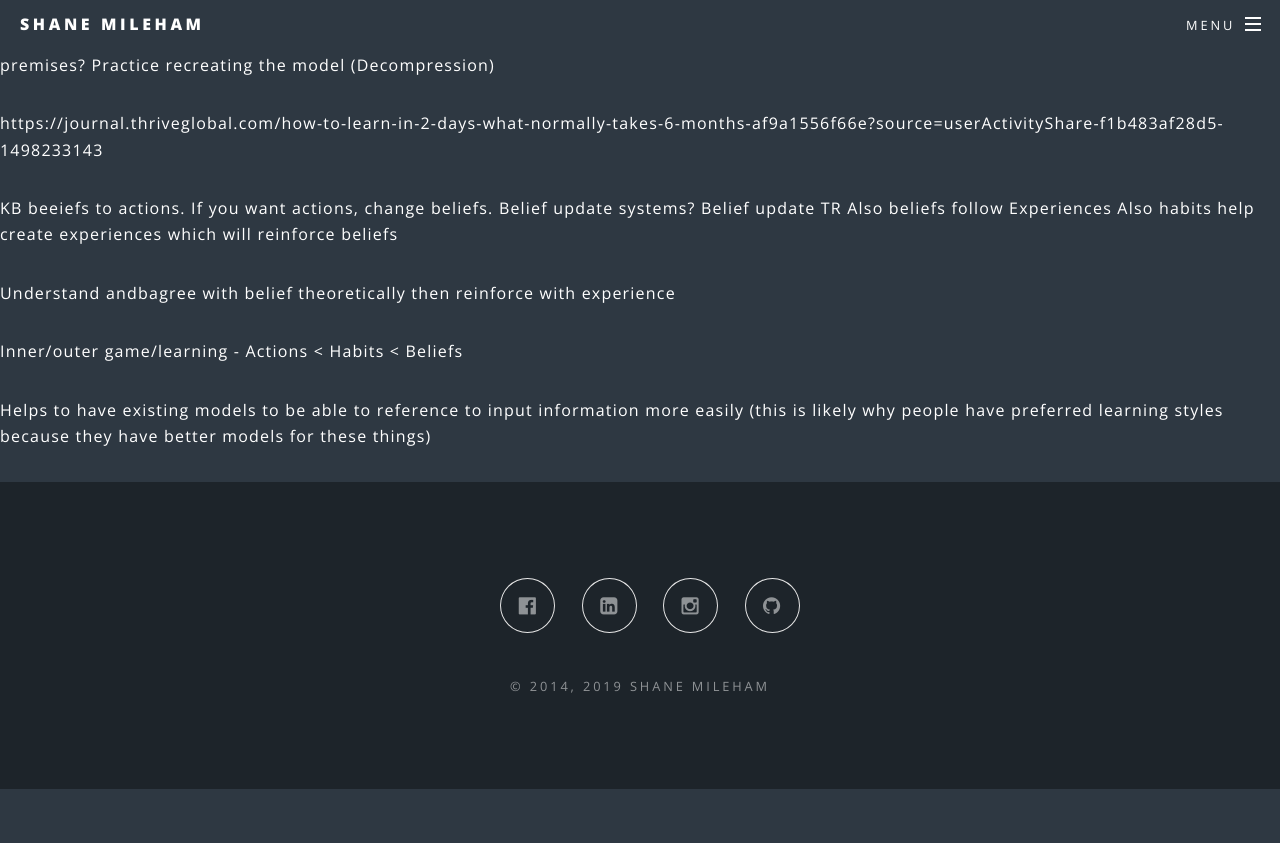
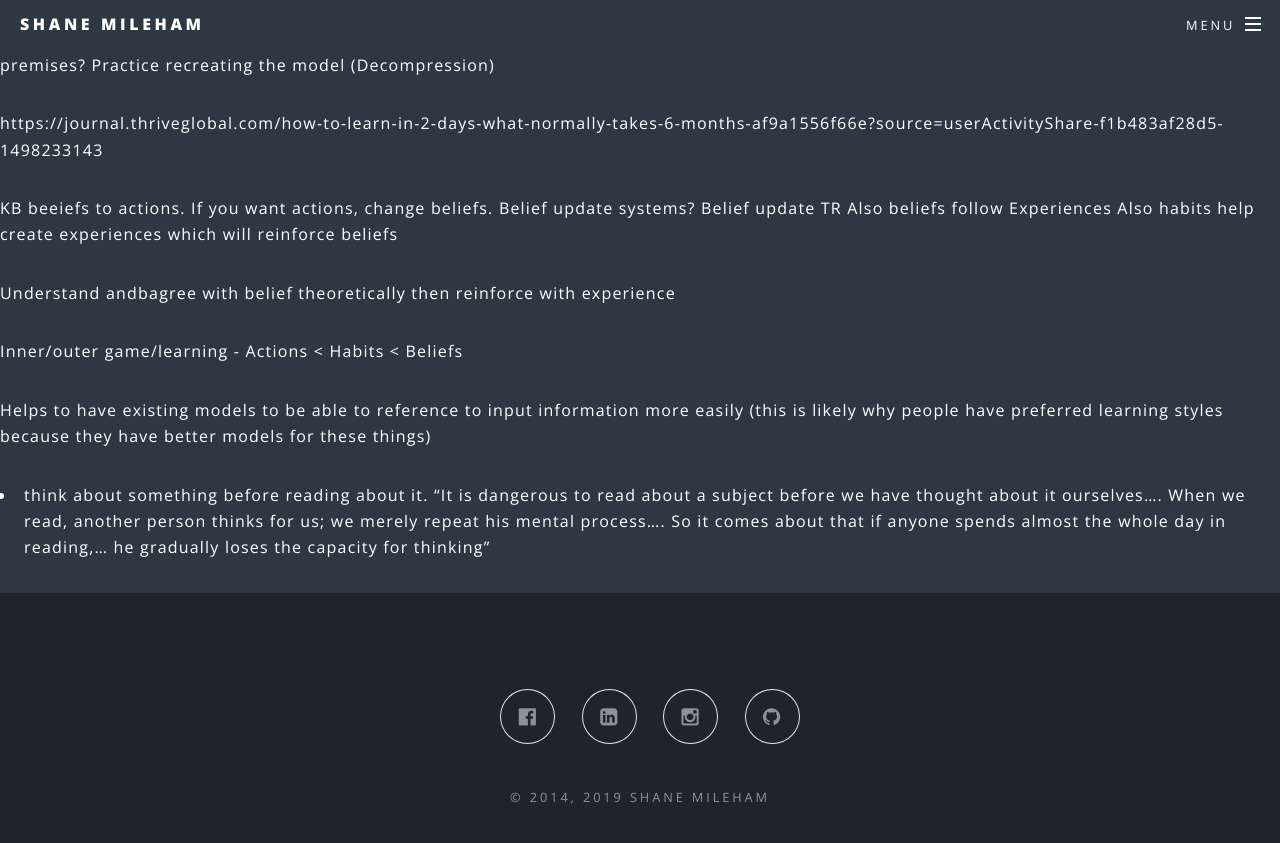
Before and after one commit to shanemileham/shanemileham.github.io, a Jekyll site: the page built from _kb/learn/learning.md, in a window 1280 px wide and 900 px high, scrolled down 5833 px. Shown: the top 843 px of the window. Built offline with Jekyll 4.4.1, drawn with Linux system fonts in a browser that asks for light colours; comment, search, counter and statistics services are not loaded; before the commit the page ends 6622 px from its top, so only the background shows below that.

Commit message:
Learning notes

```diff
--- a/_kb/learn/learning.md
+++ b/_kb/learn/learning.md
@@ -193,3 +193,5 @@ Understand andbagree with belief theoretically then reinforce with experience
 Inner/outer game/learning - Actions < Habits < Beliefs
 
 Helps to have existing models to be able to reference to input information more easily (this is likely why people have preferred learning styles because they have better models for these things)
+
+- think about something before reading about it. "It is dangerous to read about a subject before we have thought about it ourselves.... When we read, another person thinks for us; we merely repeat his mental process.... So it comes about that if anyone spends almost the whole day in reading,... he gradually loses the capacity for thinking"
```
Also changed, not shown: _kb/personal-development/goals.md (+1 -1 lines).
